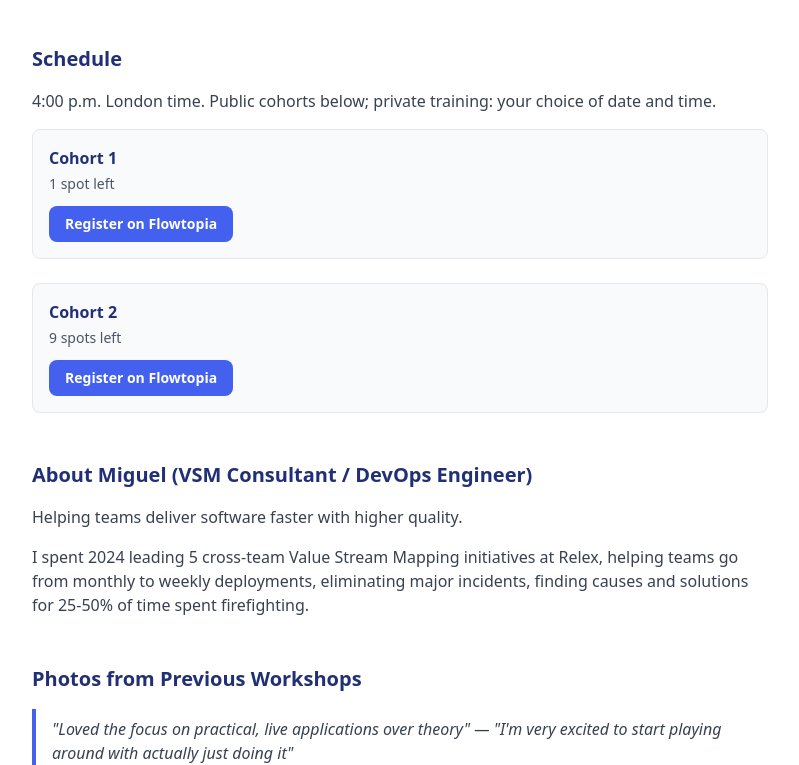
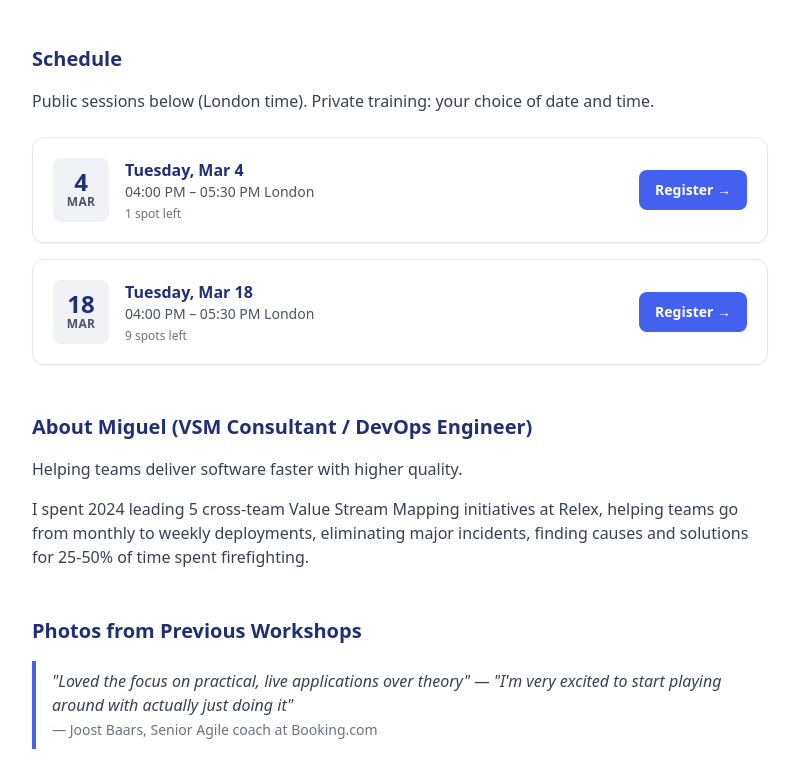
Before and after one commit to buedaswag/landing-page, an Astro site: page /workshops/intro in a window 1280 px wide. Shown: the part 1769-2534 px from the top of the page, without its empty margins (240-1039 px from the left). Built offline with nearby package versions, Linux system fonts and the light colour scheme; Astro itself is replaced by a stand-in of ours.

Commit message:
Remove outdated headshot image and add multiple new workshop images. Update workshop schedule layout in intro.astro for improved user experience.

```diff
--- a/src/pages/workshops/intro.astro
+++ b/src/pages/workshops/intro.astro
@@ -59,34 +59,48 @@ const COHORT_2_URL = "https://www.flowtopia.io/c/events/introduction-to-value-st
       <!-- Schedule -->
       <section class="mb-12">
         <h2 class="text-xl font-bold text-[rgb(33,48,118)] mb-4">Schedule</h2>
-        <p class="text-gray-700 mb-4">4:00 p.m. London time. Public cohorts below; private training: your choice of date and time.</p>
-        <div class="space-y-6">
-          <div class="border border-gray-200 rounded-lg p-4 bg-gray-50">
-            <p class="font-semibold text-[rgb(33,48,118)] mb-1">Cohort 1</p>
-            <p class="text-gray-600 text-sm mb-3">1 spot left</p>
+        <p class="text-gray-700 mb-6">Public sessions below (London time). Private training: your choice of date and time.</p>
+        <div class="space-y-4">
           <a
             href={COHORT_1_URL}
             target="_blank"
             rel="noopener noreferrer"
             data-workshop-register="intro"
-              class="inline-block bg-[rgb(67,97,238)] hover:bg-[rgb(67,97,238)]/90 text-white font-bold py-2 px-4 rounded-lg text-sm transition-colors"
+            class="flex flex-wrap items-center gap-4 rounded-xl border border-gray-200 bg-white p-4 shadow-sm transition-all hover:border-[rgb(67,97,238)]/40 hover:shadow-md sm:p-5"
           >
-              Register on Flowtopia
+            <div class="flex h-16 w-14 flex-shrink-0 flex-col items-center justify-center rounded-lg bg-[rgb(240,242,245)] text-center">
+              <span class="text-2xl font-bold leading-none text-[rgb(33,48,118)]">4</span>
+              <span class="text-xs font-semibold uppercase tracking-wide text-gray-600">Mar</span>
+            </div>
+            <div class="min-w-0 flex-1">
+              <p class="font-bold text-[rgb(33,48,118)]">Tuesday, Mar 4</p>
+              <p class="text-sm text-gray-600">04:00 PM – 05:30 PM London</p>
+              <p class="mt-1 text-xs text-gray-500">1 spot left</p>
+            </div>
+            <span class="flex-shrink-0 rounded-lg bg-[rgb(67,97,238)] px-4 py-2.5 text-sm font-semibold text-white transition-colors hover:bg-[rgb(67,97,238)]/90">
+              Register →
+            </span>
           </a>
-          </div>
-          <div class="border border-gray-200 rounded-lg p-4 bg-gray-50">
-            <p class="font-semibold text-[rgb(33,48,118)] mb-1">Cohort 2</p>
-            <p class="text-gray-600 text-sm mb-3">9 spots left</p>
           <a
             href={COHORT_2_URL}
             target="_blank"
             rel="noopener noreferrer"
             data-workshop-register="intro-cohort-2"
-              class="inline-block bg-[rgb(67,97,238)] hover:bg-[rgb(67,97,238)]/90 text-white font-bold py-2 px-4 rounded-lg text-sm transition-colors"
+            class="flex flex-wrap items-center gap-4 rounded-xl border border-gray-200 bg-white p-4 shadow-sm transition-all hover:border-[rgb(67,97,238)]/40 hover:shadow-md sm:p-5"
           >
-              Register on Flowtopia
+            <div class="flex h-16 w-14 flex-shrink-0 flex-col items-center justify-center rounded-lg bg-[rgb(240,242,245)] text-center">
+              <span class="text-2xl font-bold leading-none text-[rgb(33,48,118)]">18</span>
+              <span class="text-xs font-semibold uppercase tracking-wide text-gray-600">Mar</span>
+            </div>
+            <div class="min-w-0 flex-1">
+              <p class="font-bold text-[rgb(33,48,118)]">Tuesday, Mar 18</p>
+              <p class="text-sm text-gray-600">04:00 PM – 05:30 PM London</p>
+              <p class="mt-1 text-xs text-gray-500">9 spots left</p>
+            </div>
+            <span class="flex-shrink-0 rounded-lg bg-[rgb(67,97,238)] px-4 py-2.5 text-sm font-semibold text-white transition-colors hover:bg-[rgb(67,97,238)]/90">
+              Register →
+            </span>
           </a>
-          </div>
         </div>
       </section>
 
```
Also changed, not shown: public/images/about/IMG-20250709-WA0017.jpg (added), public/images/about/IMG20250603211407 (1).jpg (added), public/images/about/IMG20251013185120.jpg (added), public/images/about/IMG20251118113649.jpg (added), public/images/about/WhatsApp Image 2025-10-17 at 22.42.30 (5).jpeg (added), public/images/about/devoops_headshot.png (deleted), 3 other files. Lines whose indentation alone changed are shown as unchanged.
